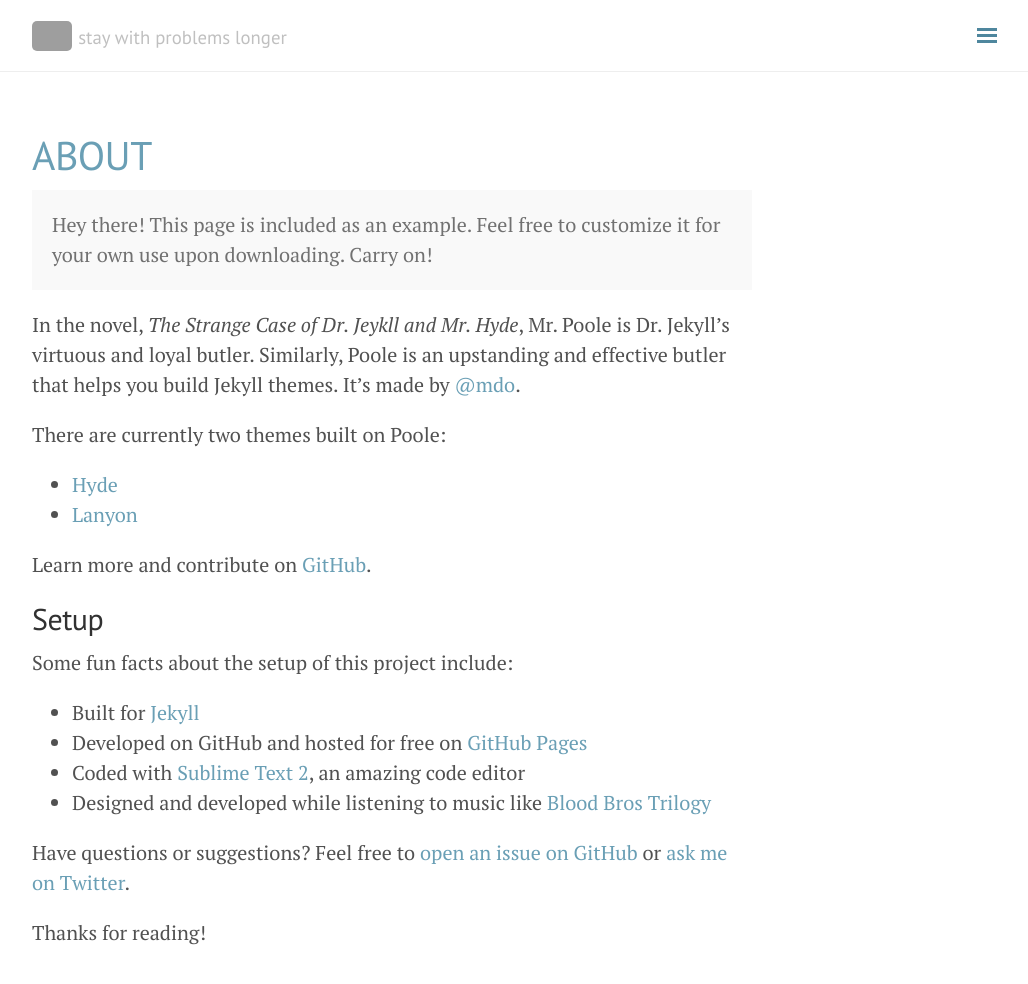
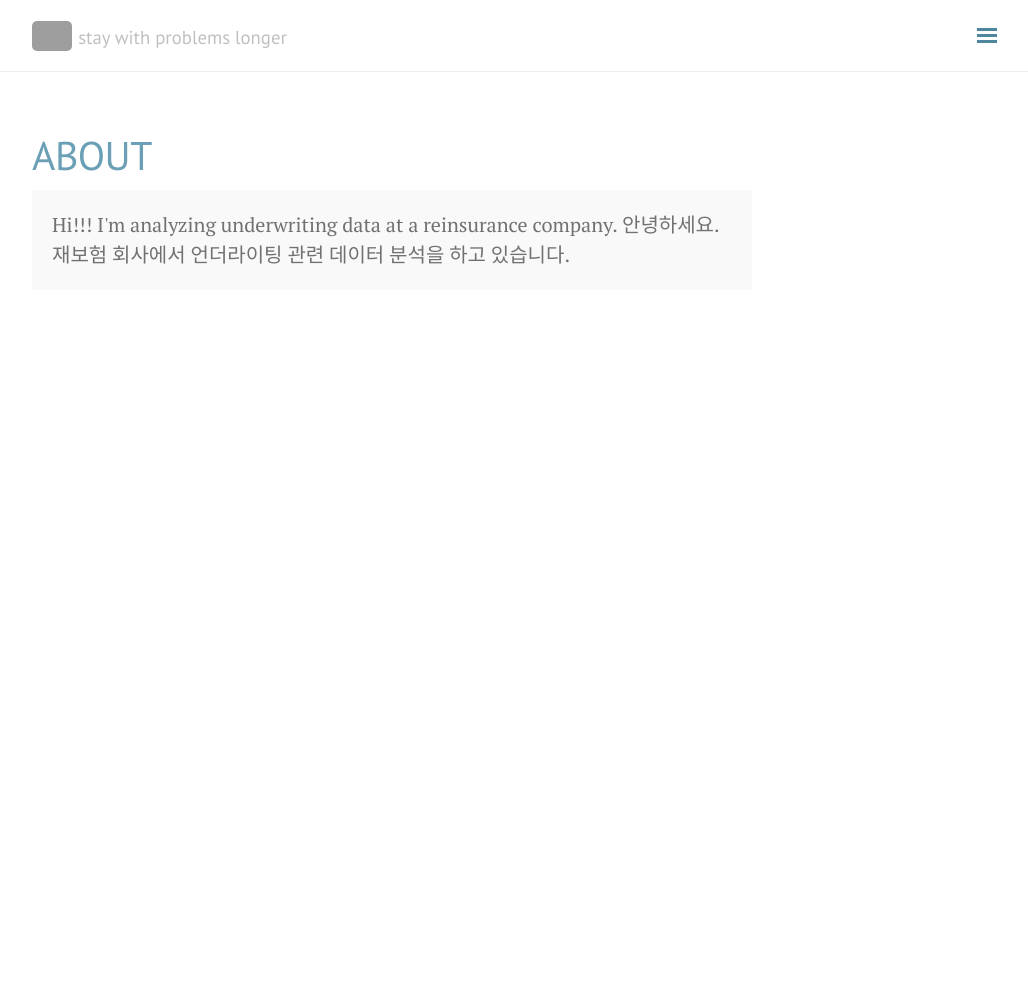
Before and after one commit to seokhoonj/seokhoonj.github.io, a Jekyll site: the page built from about.md, in a window 1280 px wide and 1028 px high. Shown: the top 984 px of the window, without its empty margins (248-1276 px from the left). Built offline with Jekyll 4.4.1, drawn with Linux system fonts in a browser that asks for light colours; nearby versions of some CDN libraries; comment, search, counter and statistics services are not loaded; grey boxes are pictures that could not be loaded.

Commit message:
modify about.md

```diff
--- a/_config.yml
+++ b/_config.yml
@@ -46,7 +46,7 @@
   About:
     - '/about/'
   Github Project:
-    - 'http://seokhoonj.github.io/'
+    - 'https://github.com/seokhoonj/'
 
 # Where are tags and categories displayed
 tag_page: '/blog/tags/'
--- a/about.md
+++ b/about.md
@@ -4,27 +4,6 @@
 ---
 
 <p class="message">
-  Hey there! This page is included as an example. Feel free to customize it for your own use upon downloading. Carry on!
+  Hi!!! I'm analyzing underwriting data at a reinsurance company.
+  안녕하세요. 재보험 회사에서 언더라이팅 관련 데이터 분석을 하고 있습니다.
 </p>
-
-In the novel, *The Strange Case of Dr. Jeykll and Mr. Hyde*, Mr. Poole is Dr. Jekyll's virtuous and loyal butler. Similarly, Poole is an upstanding and effective butler that helps you build Jekyll themes. It's made by [@mdo](https://twitter.com/mdo).
-
-There are currently two themes built on Poole:
-
-* [Hyde](http://hyde.getpoole.com)
-* [Lanyon](http://lanyon.getpoole.com)
-
-Learn more and contribute on [GitHub](https://github.com/poole).
-
-## Setup
-
-Some fun facts about the setup of this project include:
-
-* Built for [Jekyll](http://jekyllrb.com)
-* Developed on GitHub and hosted for free on [GitHub Pages](https://pages.github.com)
-* Coded with [Sublime Text 2](http://sublimetext.com), an amazing code editor
-* Designed and developed while listening to music like [Blood Bros Trilogy](https://soundcloud.com/maddecent/sets/blood-bros-series)
-
-Have questions or suggestions? Feel free to [open an issue on GitHub](https://github.com/poole/issues/new) or [ask me on Twitter](https://twitter.com/mdo).
-
-Thanks for reading!
```
